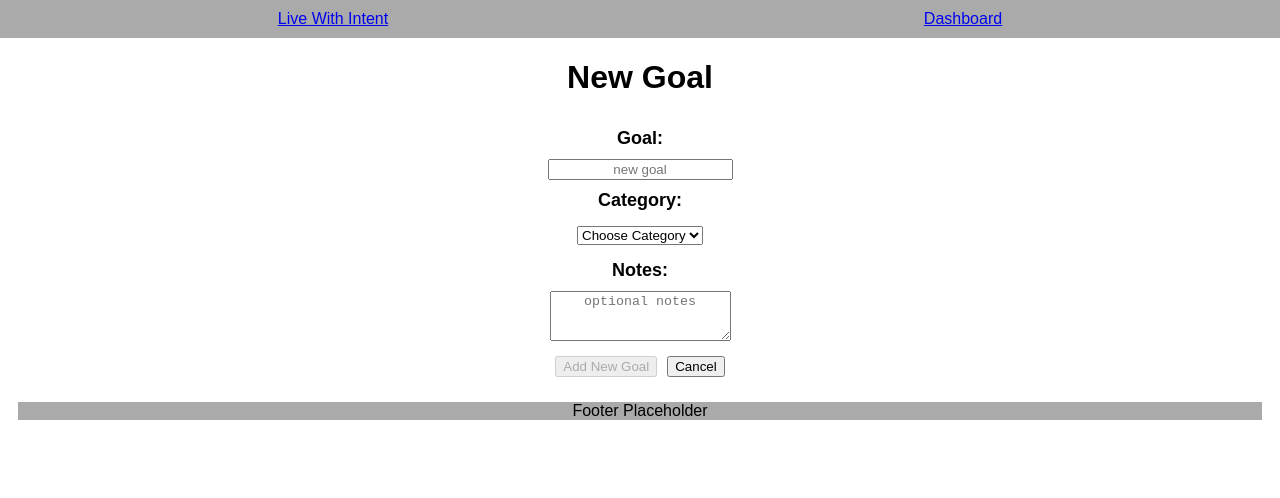
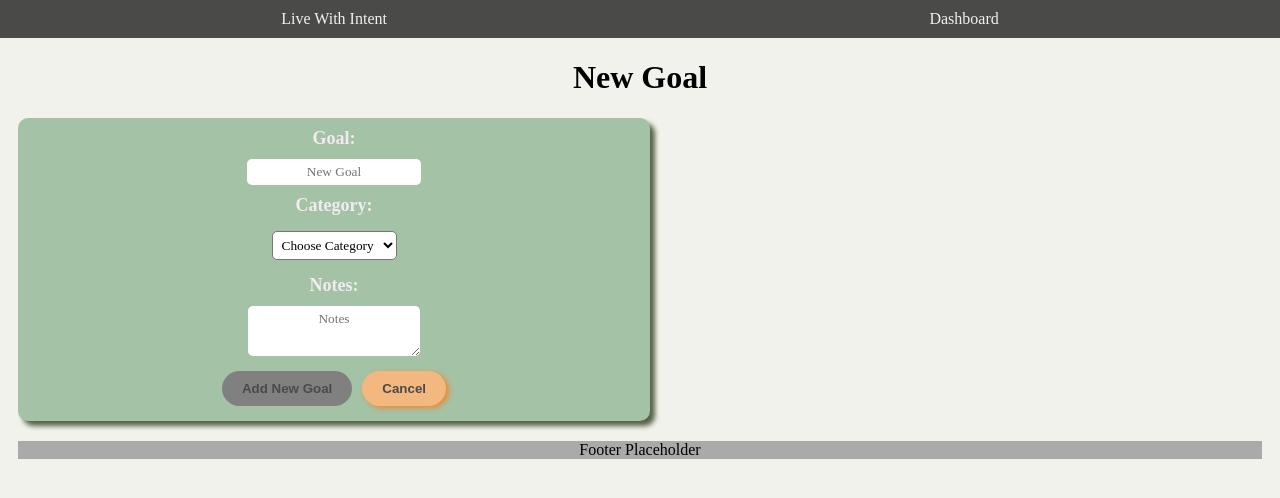
Before and after one commit to t-keazirian/live-with-intent, a React (Create React App) app: page /add-new-goal in a window 1280 px wide. Shown: the top 498 px of the page. Built offline with nearby package versions, Linux system fonts and the light colour scheme; no server answers.

Commit message:
added styling

```diff
--- a/src/AddNewGoal/AddNewGoal.js
+++ b/src/AddNewGoal/AddNewGoal.js
@@ -18,6 +18,7 @@ class AddNewGoal extends React.Component {
 			},
 			notes: {
 				value: '',
+				touched: false
 			},
 		};
 	}
@@ -93,6 +94,13 @@ class AddNewGoal extends React.Component {
 		}
 	};
 
+	validateNotes = () => {
+		const notes = this.state.notes.value.trim();
+		if (notes === '') {
+			return 'Your goal must have notes';
+		}
+	};
+
 	handleCancel = () => {
 		this.props.history.push('/dashboard');
 	};
@@ -101,13 +109,14 @@ class AddNewGoal extends React.Component {
 		const { goal_name, category, notes } = this.state;
 		const nameError = this.validateGoalName();
 		const categoryError = this.validateCategory();
+		const notesError = this.validateNotes();
 
 		return (
 			<div>
 				<header>
 					<h1 className="addgoal">New Goal</h1>
 				</header>
-				<section>
+				<section className="add-goal-section">
 					<form className="add-goal-form" onSubmit={e => this.handleSubmit(e)}>
 						<section className="form-section">
 							<label htmlFor="goal-name">Goal:</label>
@@ -115,7 +124,7 @@ class AddNewGoal extends React.Component {
 								type="text"
 								name="goal-name"
 								id="goal-name"
-								placeholder="new goal"
+								placeholder="New Goal"
 								value={goal_name.value}
 								onChange={e => this.handleGoalNameChange(e.target.value)}
 								required
@@ -157,20 +166,30 @@ class AddNewGoal extends React.Component {
 								name="goal-notes"
 								id="goal-notes"
 								maxLength="75"
-								placeholder="optional notes"
+								placeholder="Notes"
 								onChange={e => this.handleNotesChange(e.target.value)}
 								value={notes.value}
+								required
 							></textarea>
 						</section>
+
+						{this.state.notes.touched && (
+							<ValidationError message={notesError} />
+						)}
 
 						<div className="add-goal">
 							<button
 								type="submit"
-								disabled={this.validateCategory() || this.validateGoalName()}
+								className="add-goal-btn"
+								disabled={
+									this.validateCategory() ||
+									this.validateGoalName() ||
+									this.validateNotes()
+								}
 							>
 								Add New Goal
 							</button>
-							<button className="go-back" onClick={this.handleCancel}>
+							<button className="cancel-btn" onClick={this.handleCancel}>
 								Cancel
 							</button>
 						</div>
--- a/src/App.css
+++ b/src/App.css
@@ -2,16 +2,16 @@
 	box-sizing: border-box;
 }
 
-html, body {
-  font-family: Arial, Helvetica, sans-serif;
+html,
+body {
+	font-family: avenir;
 	height: 100%;
-
+	background-color: #f1f2eb;
 }
 
 div.app {
 	display: flex;
 	flex-direction: column;
-
 }
 
 main.main-app {
@@ -26,10 +26,10 @@ div.error {
 
 div.one-goal-item {
 	margin-top: 60px;
-
 }
 
-div.category-div, div.note-div {
+div.category-div,
+div.note-div {
 	display: flex;
 	flex-direction: column;
 	align-content: center;
@@ -37,21 +37,101 @@ div.category-div, div.note-div {
 	width: 50%;
 }
 
-div.goal-item {
+section.add-goal-section,
+section.edit-goal-section {
+	/* display: flex; */
+	background: rgb(164, 194, 165);
+	border-radius: 10px;
+	color: #f2ebf1;
+	border-radius: 10px;
+	box-shadow: 5px 5px 5px #566246;
+	margin: 10px;
+}
+
+h2.intro {
+	color: rgb(164, 194, 165);
+}
+
+h4 {
+	margin: 5px;
+	font-weight: 900;
+}
+
+h2.goals-header {
+	font-weight: 900;
+}
+
+div.goal-item,
+div.goal-item-info {
 	align-items: center;
+	background: rgb(164, 194, 165);
+	display: flex;
+	flex-direction: column;
+	margin: 10px 20px;
+	border-radius: 10px;
+	box-shadow: 5px 5px 5px #566246;
+}
+
+div.goal-item-info {
+	color: #f2ebf1;
+}
+
+input[type='text'],
+textarea {
+	padding: 5px;
+	border-radius: 5px;
+	border: none;
+	font-family: inherit;
+}
+
+select {
+	border-radius: 5px;
+	padding: 5px;
+	background: white;
+	font-family: inherit;
 }
 
 div.button-container {
 	display: flex;
-  margin-bottom: 20px;
 	align-content: space-around;
+	margin-bottom: 10px;
 }
 
 button {
 	margin: 5px;
+	background-color: #f2b880;
+	color: #4a4a48;
+	cursor: pointer;
+	border-radius: 28px;
+	padding: 10px 20px;
+	font-weight: bolder;
+	border: none;
+	box-shadow: 3px 2px 5px #ea8c34;
 }
 
-@media all and (min-width: 800px) {
+button:disabled {
+	background-color: gray;
+	box-shadow: none;
+}
+
+a:link {
+	color: #f1f2eb;
+	text-decoration: none;
+}
+
+a:visited {
+	color: #f1f2eb;
+}
+
+a:hover {
+	color: #4a4a48;
+}
+
+a.nav-link {
+	color: #f1f2eb;
+}
+
+@media all and (min-width: 600px) {
 	ul {
 		display: flex;
 		flex-direction: row;
@@ -60,17 +140,25 @@ button {
 	}
 
 	div.goal-item {
-    flex-direction: column;
+		flex-direction: row;
 		align-self: center;
-  }
-
-  h2.goals-header {
-    align-self: center;
+		padding: 10px;
 	}
 
 	div.button-container {
-    padding-right: 10px;
 		margin-right: 10px;
 		justify-items: center;
+		align-self: center;
+		margin: 0;
+	}
+
+	div.goal-item-info {
+		width: 50%;
+	}
+
+	section.add-goal-section,
+	section.edit-goal-section {
+		width: 50%;
+		align-self: center;
 	}
 }
--- a/src/Dashboard/Dashboard.js
+++ b/src/Dashboard/Dashboard.js
@@ -12,7 +12,7 @@ class Dashboard extends React.Component {
 			<div className="dashboard">
 				<section className="buttons">
 					<Link to="/add-new-goal">
-						<button className="add-one-time">Add New Goal</button>
+						<button className="add-goal-btn">Add New Goal</button>
 					</Link>
 				</section>
 				<section className="goal-summary-container">
--- a/src/Dashboard/dashboard.css
+++ b/src/Dashboard/dashboard.css
@@ -7,9 +7,7 @@ select#goal-type, select#goal-category, input.name-search {
   margin: 5px;
 }
 
-/* [type=submit], button {
-  margin: 5px;
-} */
+
 
 @media all and (min-width: 800px) {
   section.buttons {
--- a/src/Goal/Goal.js
+++ b/src/Goal/Goal.js
@@ -6,7 +6,7 @@ import config from '../config';
 class Goal extends React.Component {
 	static contextType = ApiContext;
 
-	handleCancel = () => {
+	handleClickGoBack = () => {
 		this.props.history.push('/dashboard');
 	};
 
@@ -18,10 +18,9 @@ class Goal extends React.Component {
 			headers: {
 				'content-type': 'application/json',
 			},
-		})
-		.then(() => {
-			this.context.deleteGoal(goalId)
-		})
+		}).then(() => {
+			this.context.deleteGoal(goalId);
+		});
 		this.props.history.push('/dashboard');
 	};
 
@@ -34,7 +33,7 @@ class Goal extends React.Component {
 			<div className="goals-container">
 				<div className="goals-list">
 					<div className="one-goal-item">
-						<div key={oneGoal.id} className="goal-item">
+						<div key={oneGoal.id} className="goal-item-info">
 							<h2 className="goals-header">{oneGoal.goal_name}</h2>
 							<div className="category-div">
 								<h4>Category:</h4>
@@ -46,8 +45,11 @@ class Goal extends React.Component {
 							</div>
 							<div className="button-container">
 								<Link to={`/edit-goal/${oneGoal.id}`}>
-									<button type="submit">Edit</button>
+									<button type="submit" className="edit-goal-btn">
+										Edit
+									</button>
 								</Link>
+
 								<button
 									className="delete-goal-btn"
 									type="submit"
@@ -55,7 +57,11 @@ class Goal extends React.Component {
 								>
 									Delete
 								</button>
-								<button className="go-back" onClick={this.handleCancel}>
+
+								<button
+									className="go-back-btn"
+									onClick={this.handleClickGoBack}
+								>
 									Go Back
 								</button>
 							</div>
--- a/src/IndvGoal/IndvGoal.js
+++ b/src/IndvGoal/IndvGoal.js
@@ -13,14 +13,10 @@ class IndvGoal extends React.Component {
 					<Link to={`/goal/${goal.id}`}>
 						<h2 className="goals-header">{goal.goal_name}</h2>
 					</Link>
-					<div className="category-div">
-						{/* <h4>Category:</h4> */}
-						<p className="category">{goal.category}</p>
-					</div>
 				</li>
 				<div className="button-container">
 					<Link to={`/edit-goal/${goal.id}`}>
-						<button type="submit">Edit</button>
+						<button type="submit" className='edit-goal-btn'>Edit</button>
 					</Link>
 				</div>
 			</div>
--- a/src/LandingPage/LandingPage.js
+++ b/src/LandingPage/LandingPage.js
@@ -7,7 +7,7 @@ class LandingPage extends React.Component {
 			<div className="landing-page">
 				<header className="main-header">
 					<h1>Live With Intent</h1>
-					<h2>take your goals into your own hands</h2>
+					<h2 className='intro'>take your goals into your own hands</h2>
 				</header>
 				<section className="experience-section">
 					<header>
@@ -24,7 +24,7 @@ class LandingPage extends React.Component {
 						or small, and keep track of your progress.
 					</p>
 				</section>
-				<section className="add-goal-section">
+				<section className="add-goal-intro">
 					<header>
 						<h3>Add your goals</h3>
 					</header>
--- a/src/Nav/Nav.js
+++ b/src/Nav/Nav.js
@@ -3,12 +3,15 @@ import { Link } from 'react-router-dom';
 import './nav.css';
 
 class Nav extends React.Component {
-
 	render() {
 		return (
 			<div className="nav">
-				<Link to="/">Live With Intent</Link>
-				<Link to="/dashboard">Dashboard</Link>
+				<Link className="nav-link" to="/">
+					Live With Intent
+				</Link>
+				<Link className="nav-link" to="/dashboard">
+					Dashboard
+				</Link>
 			</div>
 		);
 	}
--- a/src/Nav/nav.css
+++ b/src/Nav/nav.css
@@ -5,7 +5,7 @@ div.nav {
   left: 0;
   right: 0;
   padding: 10px;
-  background-color: #aaa;
+  background-color: #4A4A48;
   justify-content: space-around;
 }
 
--- a/src/TotalGoals/totalgoals.css
+++ b/src/TotalGoals/totalgoals.css
@@ -19,22 +19,7 @@ h2.goals-header {
   margin: 10px;
 }
 
-div.goal-item {
-  display: flex;
-  flex-direction: column;
-  border: 2px black solid;
-  margin: 10px;
-}
-
 @media all and (min-width: 800px) {
-  div.goal-item {
-    flex-direction: row;
-  }
-
-  div.button-container {
-    flex-direction: column;
-    align-self: center;
-  }
 
   li.list-goal-item {
     flex-direction: row;
--- a/src/UpdateGoal/UpdateGoal.js
+++ b/src/UpdateGoal/UpdateGoal.js
@@ -103,11 +103,11 @@ class UpdateGoal extends React.Component {
 	render() {
 		const { goal_name, category, notes } = this.state;
 		return (
-			<div>
+			<div className='edit-goal-div'>
 				<header>
 					<h1 className="edit-goal">Goal</h1>
 				</header>
-				<section>
+				<section className='edit-goal-section'>
 					<form className="edit-goal-form" onSubmit={this.handleSubmit}>
 						<section className="form-section">
 							<label htmlFor="edit-goal-name">Edit Goal:</label>
@@ -154,7 +154,9 @@ class UpdateGoal extends React.Component {
 						</section>
 
 						<div className="edit-goal">
-							<button type="submit">Update</button>
+							<button type="submit" className="edit-goal-btn">
+								Update
+							</button>
 							<button
 								className="delete-goal-btn"
 								type="submit"
@@ -162,7 +164,7 @@ class UpdateGoal extends React.Component {
 							>
 								Delete
 							</button>
-							<button className="go-back" onClick={this.handleCancel}>
+							<button className="cancel-btn" onClick={this.handleCancel}>
 								Cancel
 							</button>
 						</div>
```
Lines whose indentation alone changed are shown as unchanged.
